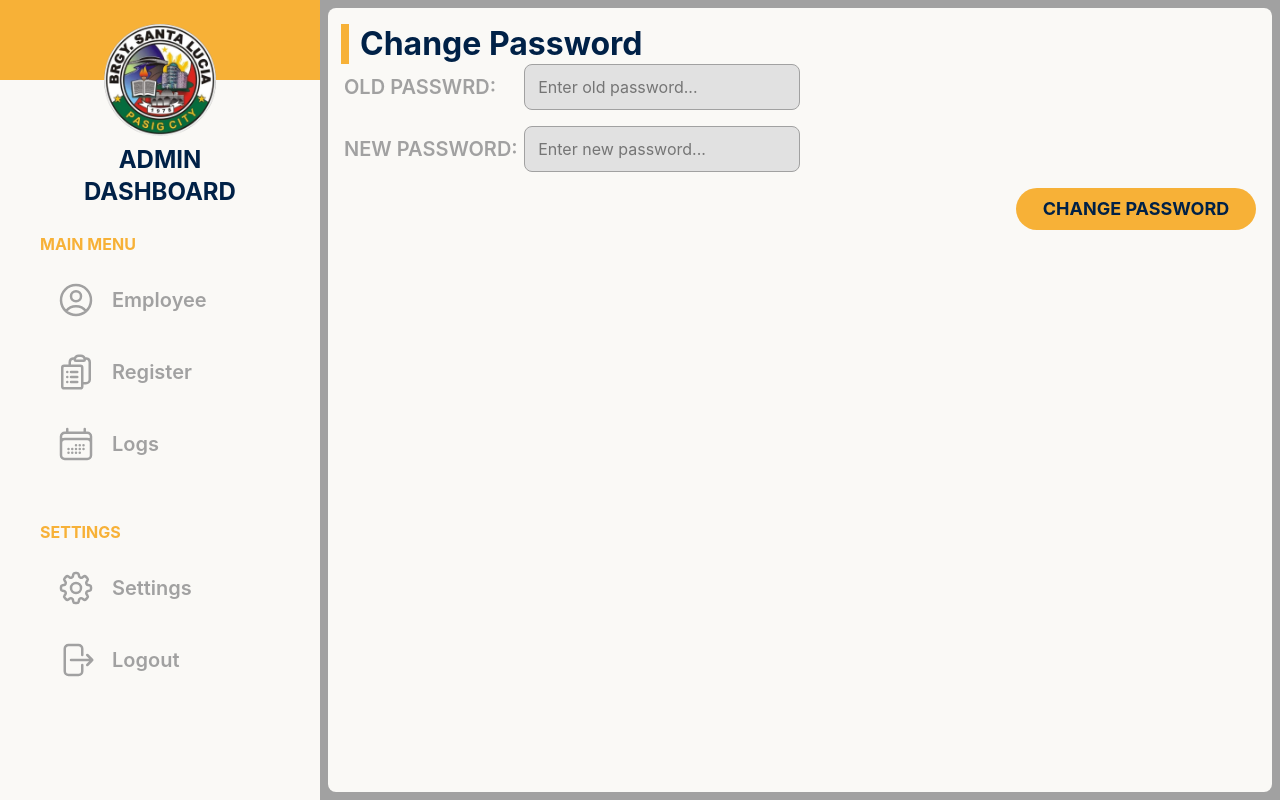
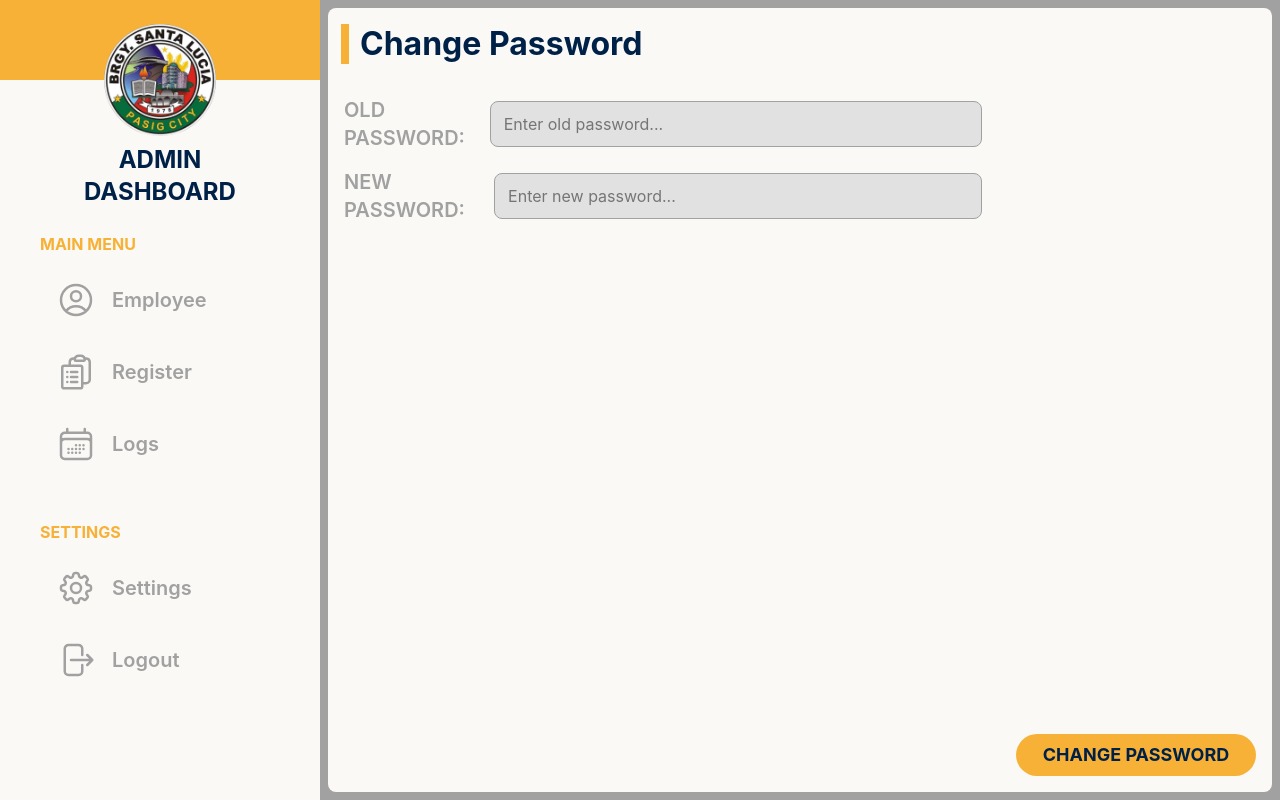
Before and after one commit to Relllllll/atms-admin, a React (Vite) app: page /settings in a window 1280 px wide. Built offline with nearby package versions, Linux system fonts and the light colour scheme.

Commit message:
ready: beta testing

```diff
--- a/src/pages/Settings/Settings.css
+++ b/src/pages/Settings/Settings.css
@@ -1,5 +1,7 @@
 .settings {
-    gap: 2;
+    display: flex;
+    flex-direction: column;
+    gap: 2rem;
 }
 
 .settings__title {
@@ -8,10 +10,10 @@
     margin-left: 1rem;
 }
 
-.settings__title::before{
-    content: '';
+.settings__title::before {
+    content: "";
     position: absolute;
-    top:0 ;
+    top: 0;
     left: -1.2rem;
     height: 100%;
     width: 0.5rem;
@@ -22,12 +24,13 @@
     display: flex;
     flex-direction: column;
     gap: 1rem;
+    flex: 1;
 }
 
 .settings__input-wrapper {
     display: flex;
     align-items: center;
-    width: 50%;
+    width: 70%;
     justify-content: space-between;
 }
 
@@ -43,9 +46,11 @@
     border: 1px solid var(--clr-gray);
     padding: 0.8rem;
     border-radius: 0.5rem;
+    width: 35rem;
 }
 
 .settings__change-password-button {
+    margin-top: auto;
     margin-left: auto;
     color: var(--clr-dark-blue);
     background-color: var(--clr-primary);
--- a/src/pages/Settings/Settings.jsx
+++ b/src/pages/Settings/Settings.jsx
@@ -41,7 +41,7 @@ const Settings = () => {
                         className="settings__input-label"
                         htmlFor="oldPassword"
                     >
-                        Old Passwrd:{" "}
+                        Old Password:{" "}
                     </label>
                     <input
                         className="settings__input-inputBox"
```
